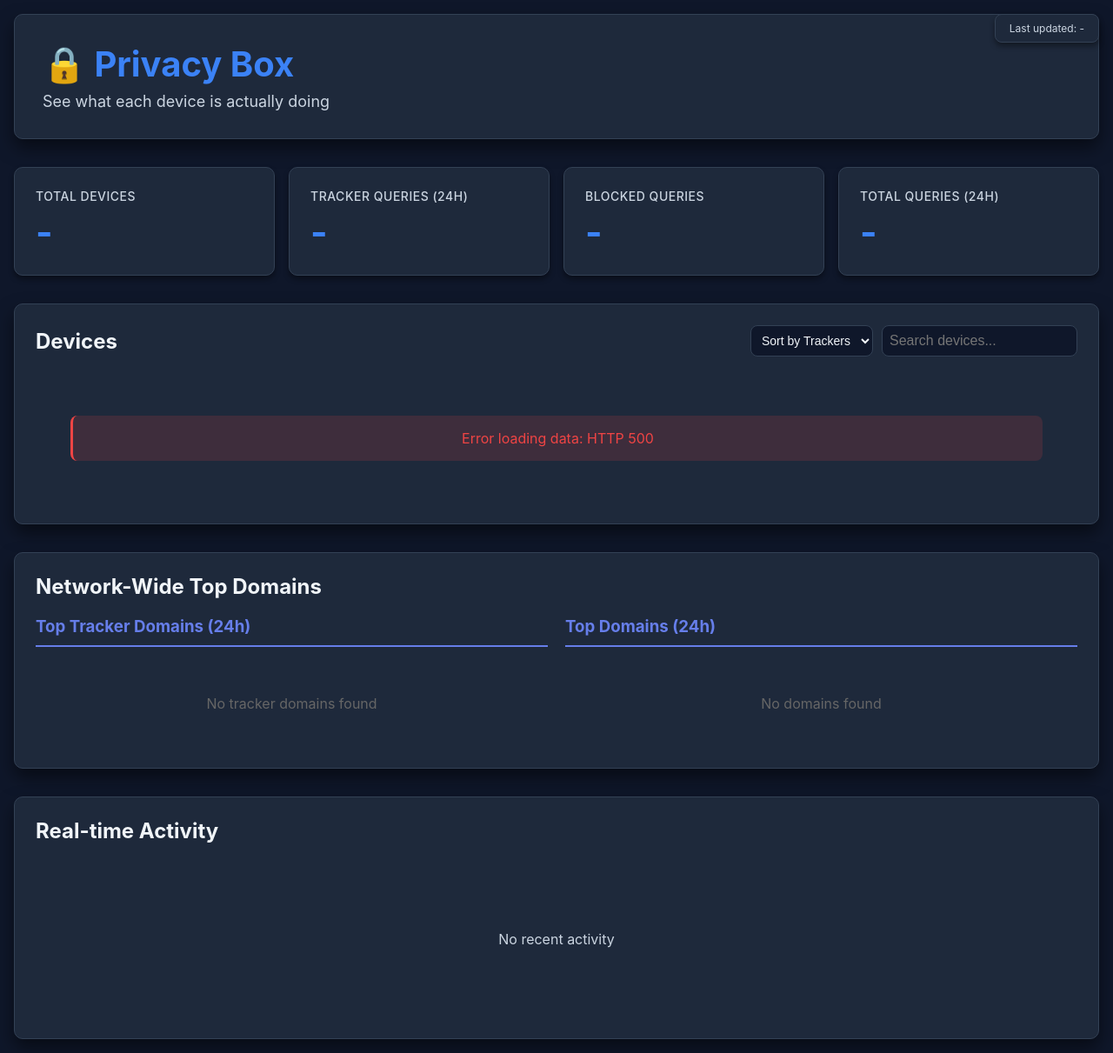
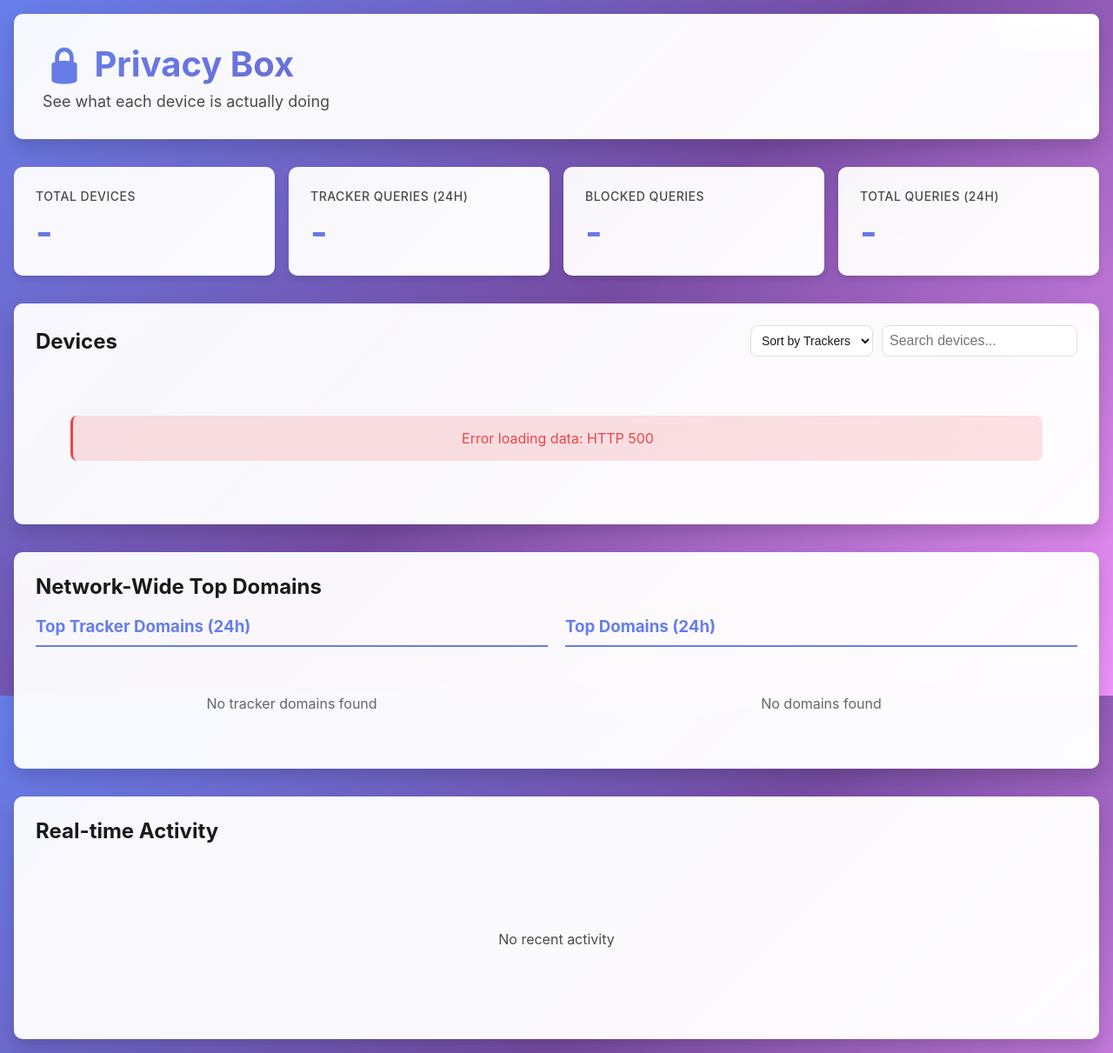
Before and after one commit to tanvir-commits/privacy-box, a Flask app: page / in a window 1280 px wide. Shown: the whole page at 87% size. Run offline with Flask 3, Linux system fonts and the light colour scheme; data that the repository does not hold is empty.

Commit message:
Restore white theme - clean gradient background
- Restore white theme with gradient background
- Glassmorphism effects on cards
- Gradient text for headings and stats
- Remove tracker percentage number (keep visual bar only)
- Clean, modern white theme

```diff
--- a/meta-privacybox/recipes-privacybox/privacy-dashboard/files/templates/index.html
+++ b/meta-privacybox/recipes-privacybox/privacy-dashboard/files/templates/index.html
@@ -5,23 +5,23 @@
     <meta name="viewport" content="width=device-width, initial-scale=1.0">
     <title>Privacy Box - Per-Device Tracking</title>
     <style>
-        /* CSS Variables - Premium Clean Dark Theme */
+        /* CSS Variables - Unified Color Palette & Design System */
         :root {
-            /* Primary Colors - Clean Blue */
-            --color-primary: #3b82f6;
-            --color-primary-dark: #2563eb;
-            --color-primary-light: #60a5fa;
-            --color-secondary: #6366f1;
+            /* Primary Colors */
+            --color-primary: #667eea;
+            --color-primary-dark: #5568d3;
+            --color-primary-light: #8b9ef0;
+            --color-secondary: #764ba2;
 
-            /* Neutral Colors - Professional Dark */
-            --color-bg: #0f172a;
-            --color-bg-secondary: #1e293b;
-            --color-bg-tertiary: #334155;
-            --color-text: #f1f5f9;
-            --color-text-secondary: #cbd5e1;
-            --color-text-tertiary: #94a3b8;
-            --color-border: #334155;
-            --color-border-light: #475569;
+            /* Neutral Colors */
+            --color-bg: #ffffff;
+            --color-bg-secondary: #f8f9fa;
+            --color-bg-tertiary: #f5f5f5;
+            --color-text: #1a1a1a;
+            --color-text-secondary: #4a4a4a;
+            --color-text-tertiary: #6b6b6b;
+            --color-border: #e0e0e0;
+            --color-border-light: #f0f0f0;
 
             /* Status Colors */
             --color-tracker: #ef4444;
@@ -31,13 +31,13 @@
             --color-error: #ef4444;
             --color-error-bg: rgba(239, 68, 68, 0.15);
 
-            /* Shadows - Clean Professional */
-            --shadow-sm: 0 1px 2px rgba(0, 0, 0, 0.3);
-            --shadow-md: 0 4px 6px rgba(0, 0, 0, 0.4);
-            --shadow-lg: 0 10px 20px rgba(0, 0, 0, 0.5);
-            --shadow-xl: 0 20px 40px rgba(0, 0, 0, 0.6);
-            --shadow-primary: 0 4px 12px rgba(59, 130, 246, 0.2);
-            --shadow-primary-hover: 0 6px 16px rgba(59, 130, 246, 0.3);
+            /* Shadows - Consistent System */
+            --shadow-sm: 0 1px 2px rgba(0, 0, 0, 0.05);
+            --shadow-md: 0 4px 6px rgba(0, 0, 0, 0.1);
+            --shadow-lg: 0 10px 20px rgba(0, 0, 0, 0.15);
+            --shadow-xl: 0 20px 40px rgba(0, 0, 0, 0.2);
+            --shadow-primary: 0 4px 12px rgba(102, 126, 234, 0.2);
+            --shadow-primary-hover: 0 6px 16px rgba(102, 126, 234, 0.3);
 
             /* Border Radius - Consistent System */
             --radius-sm: 4px;
@@ -63,7 +63,8 @@
 
         body {
             font-family: -apple-system, BlinkMacSystemFont, 'Segoe UI', Roboto, Oxygen, Ubuntu, Cantarell, sans-serif;
-            background: #0f172a;
+            background: linear-gradient(135deg, #667eea 0%, #764ba2 50%, #f093fb 100%);
+            background-attachment: fixed;
             color: var(--color-text);
             min-height: 100vh;
             padding: var(--spacing-md);
@@ -75,16 +76,20 @@
         }
 
         header {
-            background: var(--color-bg-secondary);
+            background: linear-gradient(135deg, rgba(255, 255, 255, 0.95) 0%, rgba(255, 255, 255, 0.98) 100%);
             padding: var(--spacing-xl);
             border-radius: var(--radius-lg);
             margin-bottom: var(--spacing-xl);
             box-shadow: var(--shadow-lg);
-            border: 1px solid var(--color-border);
+            backdrop-filter: blur(10px);
+            border: 1px solid rgba(255, 255, 255, 0.3);
         }
 
         h1 {
-            color: var(--color-primary);
+            background: linear-gradient(135deg, var(--color-primary) 0%, var(--color-secondary) 100%);
+            -webkit-background-clip: text;
+            -webkit-text-fill-color: transparent;
+            background-clip: text;
             margin-bottom: var(--spacing-sm);
             font-weight: 700;
             font-size: 2.5em;
@@ -103,18 +108,36 @@
         }
 
         .stat-card {
-            background: var(--color-bg-secondary);
+            background: linear-gradient(135deg, rgba(255, 255, 255, 0.95) 0%, rgba(255, 255, 255, 0.98) 100%);
             padding: var(--spacing-lg);
             border-radius: var(--radius-lg);
             box-shadow: var(--shadow-md);
-            border: 1px solid var(--color-border);
+            border: 1px solid rgba(255, 255, 255, 0.3);
+            backdrop-filter: blur(10px);
             transition: all 0.3s ease;
+            position: relative;
+            overflow: hidden;
+        }
+
+        .stat-card::before {
+            content: '';
+            position: absolute;
+            top: 0;
+            left: 0;
+            right: 0;
+            height: 3px;
+            background: linear-gradient(90deg, var(--color-primary), var(--color-secondary));
+            opacity: 0;
+            transition: opacity 0.3s ease;
         }
 
         .stat-card:hover {
             transform: translateY(-2px);
             box-shadow: var(--shadow-lg);
-            border-color: var(--color-primary);
+        }
+
+        .stat-card:hover::before {
+            opacity: 1;
         }
 
         .stat-label {
@@ -129,17 +152,21 @@
         .stat-value {
             font-size: 42px;
             font-weight: 700;
-            color: var(--color-primary);
+            background: linear-gradient(135deg, var(--color-primary) 0%, var(--color-secondary) 100%);
+            -webkit-background-clip: text;
+            -webkit-text-fill-color: transparent;
+            background-clip: text;
             line-height: 1.2;
         }
 
         .devices-section {
-            background: var(--color-bg-secondary);
+            background: linear-gradient(135deg, rgba(255, 255, 255, 0.95) 0%, rgba(255, 255, 255, 0.98) 100%);
             padding: var(--spacing-lg);
             border-radius: var(--radius-lg);
             box-shadow: var(--shadow-lg);
             margin-bottom: var(--spacing-xl);
-            border: 1px solid var(--color-border);
+            border: 1px solid rgba(255, 255, 255, 0.3);
+            backdrop-filter: blur(10px);
         }
 
         .device-card {
@@ -148,7 +175,7 @@
             padding: var(--spacing-sm) var(--spacing-md);
             margin-bottom: var(--spacing-sm);
             transition: all 0.3s ease;
-            background: var(--color-bg-tertiary);
+            background: var(--color-bg);
             display: grid;
             grid-template-columns: auto 1fr auto;
             align-items: center;
@@ -158,7 +185,7 @@
         .device-card:hover {
             border-color: var(--color-primary);
             box-shadow: var(--shadow-primary);
-            background: var(--color-bg-secondary);
+            background: linear-gradient(135deg, rgba(102, 126, 234, 0.05) 0%, rgba(118, 75, 162, 0.05) 100%);
         }
 
         .device-header {
@@ -212,10 +239,10 @@
         }
 
         .tracker-bar {
-            width: 80px;
-            height: 6px;
+            width: 60px;
+            height: 4px;
             background: var(--color-bg-tertiary);
-            border-radius: 3px;
+            border-radius: 2px;
             overflow: hidden;
             position: relative;
         }
@@ -269,11 +296,12 @@
         }
 
         .realtime-section {
-            background: var(--color-bg-secondary);
+            background: linear-gradient(135deg, rgba(255, 255, 255, 0.95) 0%, rgba(255, 255, 255, 0.98) 100%);
             padding: var(--spacing-lg);
             border-radius: var(--radius-lg);
             box-shadow: var(--shadow-lg);
-            border: 1px solid var(--color-border);
+            border: 1px solid rgba(255, 255, 255, 0.3);
+            backdrop-filter: blur(10px);
         }
 
         .realtime-item {
@@ -303,13 +331,14 @@
             position: fixed;
             top: var(--spacing-md);
             right: var(--spacing-md);
-            background: var(--color-bg-secondary);
+            background: rgba(255, 255, 255, 0.9);
             padding: var(--spacing-sm) var(--spacing-md);
             border-radius: var(--radius-md);
             font-size: 12px;
             color: var(--color-text-secondary);
             box-shadow: var(--shadow-md);
-            border: 1px solid var(--color-border);
+            backdrop-filter: blur(10px);
+            border: 1px solid var(--color-border-light);
         }
 
         .error-message {
@@ -349,12 +378,12 @@
             top: 0;
             width: 100%;
             height: 100%;
-            background-color: rgba(0, 0, 0, 0.7);
+            background-color: rgba(0,0,0,0.5);
             overflow: auto;
         }
 
         .modal-content {
-            background: var(--color-bg-secondary);
+            background-color: var(--color-bg);
             margin: 5% auto;
             padding: var(--spacing-xl);
             border-radius: var(--radius-lg);
@@ -363,7 +392,7 @@
             max-height: 80vh;
             overflow-y: auto;
             box-shadow: var(--shadow-xl);
-            border: 1px solid var(--color-border);
+            border: 1px solid var(--color-border-light);
         }
 
         .close {
@@ -405,12 +434,12 @@
             border-radius: var(--radius-sm);
             cursor: pointer;
             transition: all 0.2s ease;
-            border: 1px solid var(--color-border);
+            border: 1px solid transparent;
         }
 
         .domain-item:hover {
             background: var(--color-bg-secondary);
-            border-color: var(--color-primary);
+            border-color: var(--color-border);
         }
 
         .domain-item.tracker {
```
